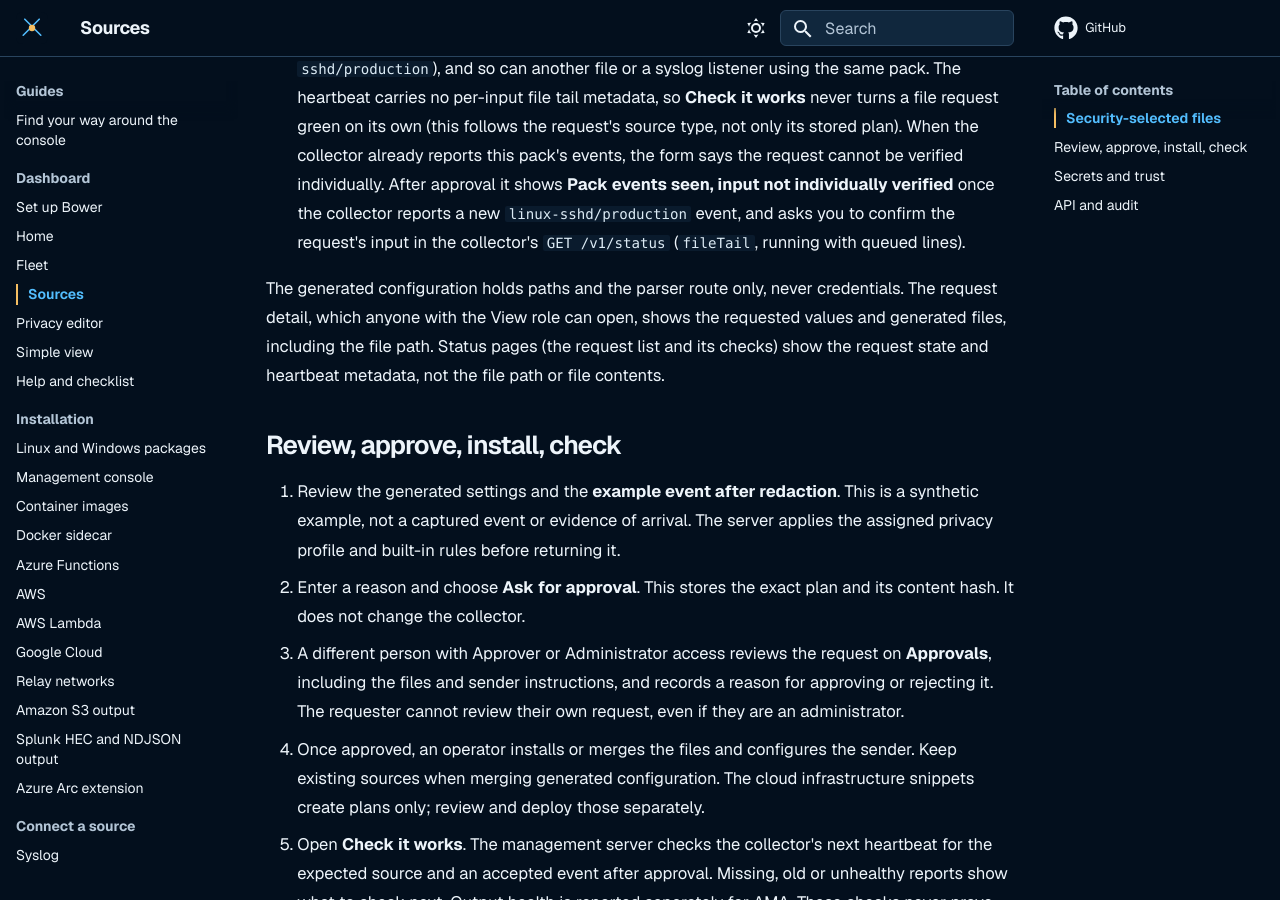
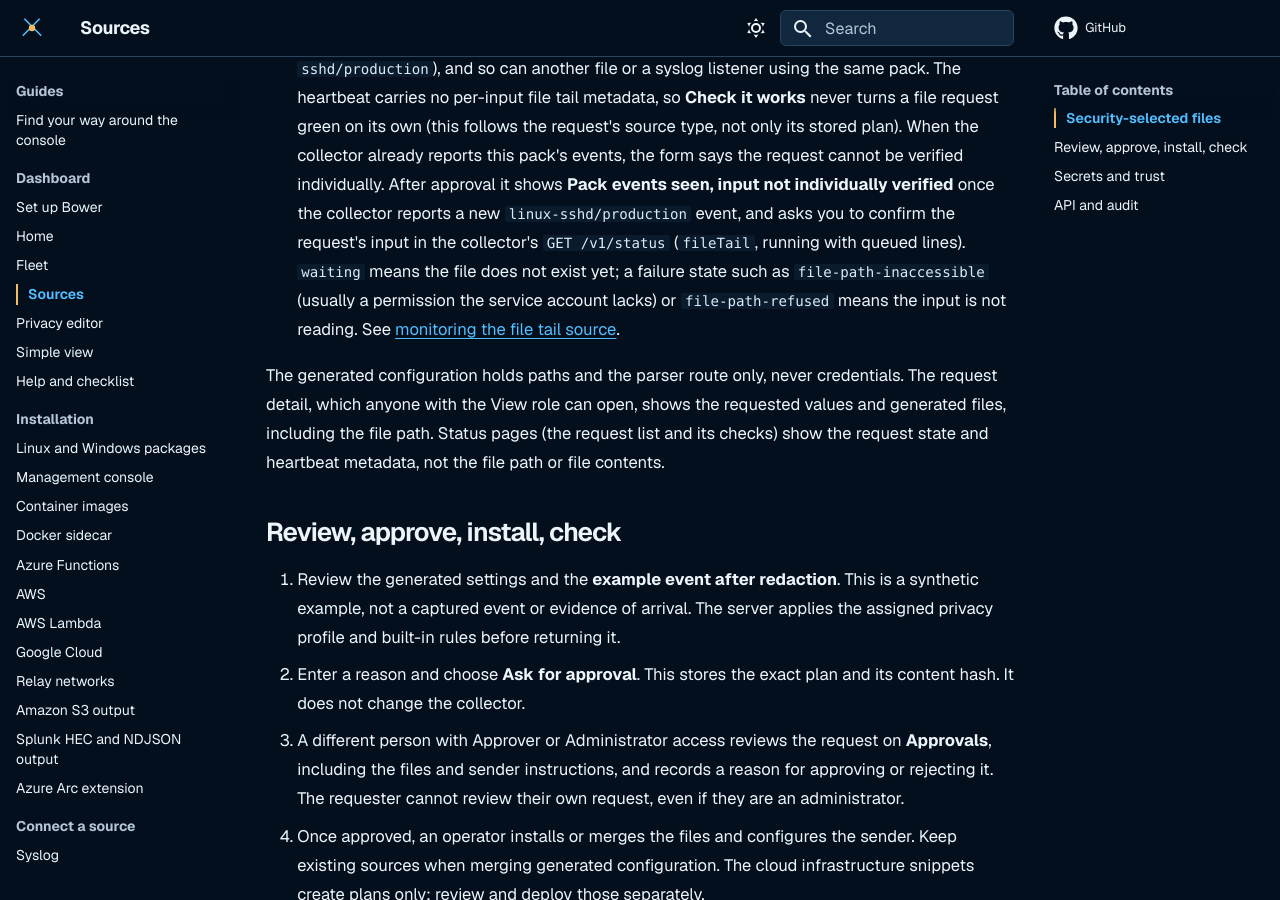
Before and after one commit to jusso-dev/Bower, an MkDocs documentation site: the page built from docs/operations/console-sources.md, in a window 1280 px wide and 900 px high, scrolled down 2107 px. Built offline with MkDocs 1.6.1 and Material for MkDocs 9.7.7, drawn with Linux system fonts in a browser that asks for light colours.

Commit message:
docs: say what a non-running file tail state means in the console guide
The console asks operators to confirm a file input in /v1/status. Say
that waiting means the file does not exist yet, that failure states such
as file-path-inaccessible or file-path-refused mean the input is not
reading, and link the file tail monitoring section.

Co-Authored-By: Claude Opus 5.5 <noreply@anthropic.com>

```diff
--- a/docs/operations/console-sources.md
+++ b/docs/operations/console-sources.md
@@ -83,7 +83,10 @@ rotation), see the [file tail source guide](../deployment/file-tail-source.md).
   After approval it shows **Pack events seen, input not individually verified**
   once the collector reports a new `linux-sshd/production` event, and asks you to
   confirm the request's input in the collector's `GET /v1/status` (`fileTail`,
-  running with queued lines).
+  running with queued lines). `waiting` means the file does not exist yet; a
+  failure state such as `file-path-inaccessible` (usually a permission the
+  service account lacks) or `file-path-refused` means the input is not reading.
+  See [monitoring the file tail source](../deployment/file-tail-source.md#monitoring).
 
 The generated configuration holds paths and the parser route only, never
 credentials. The request detail, which anyone with the View role can open, shows
```
